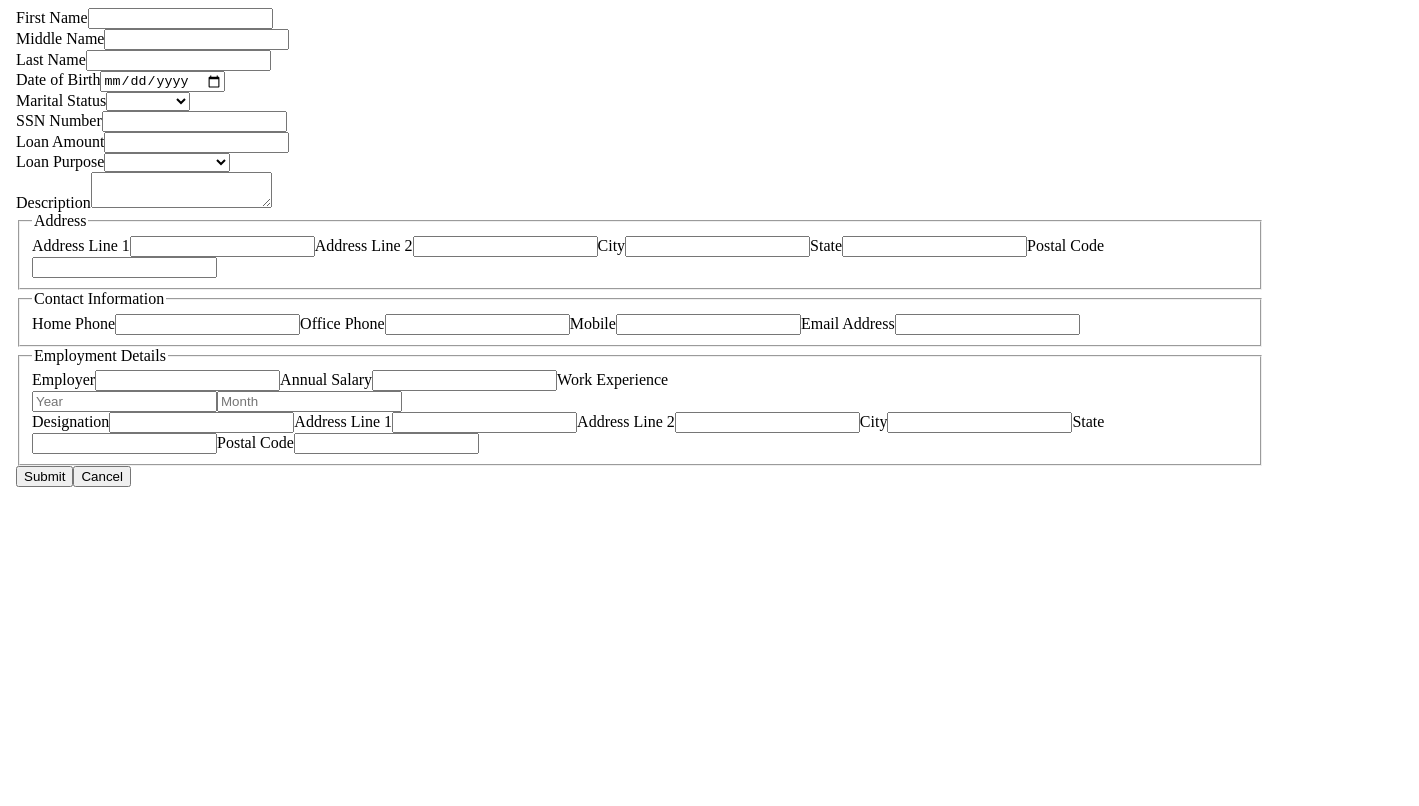
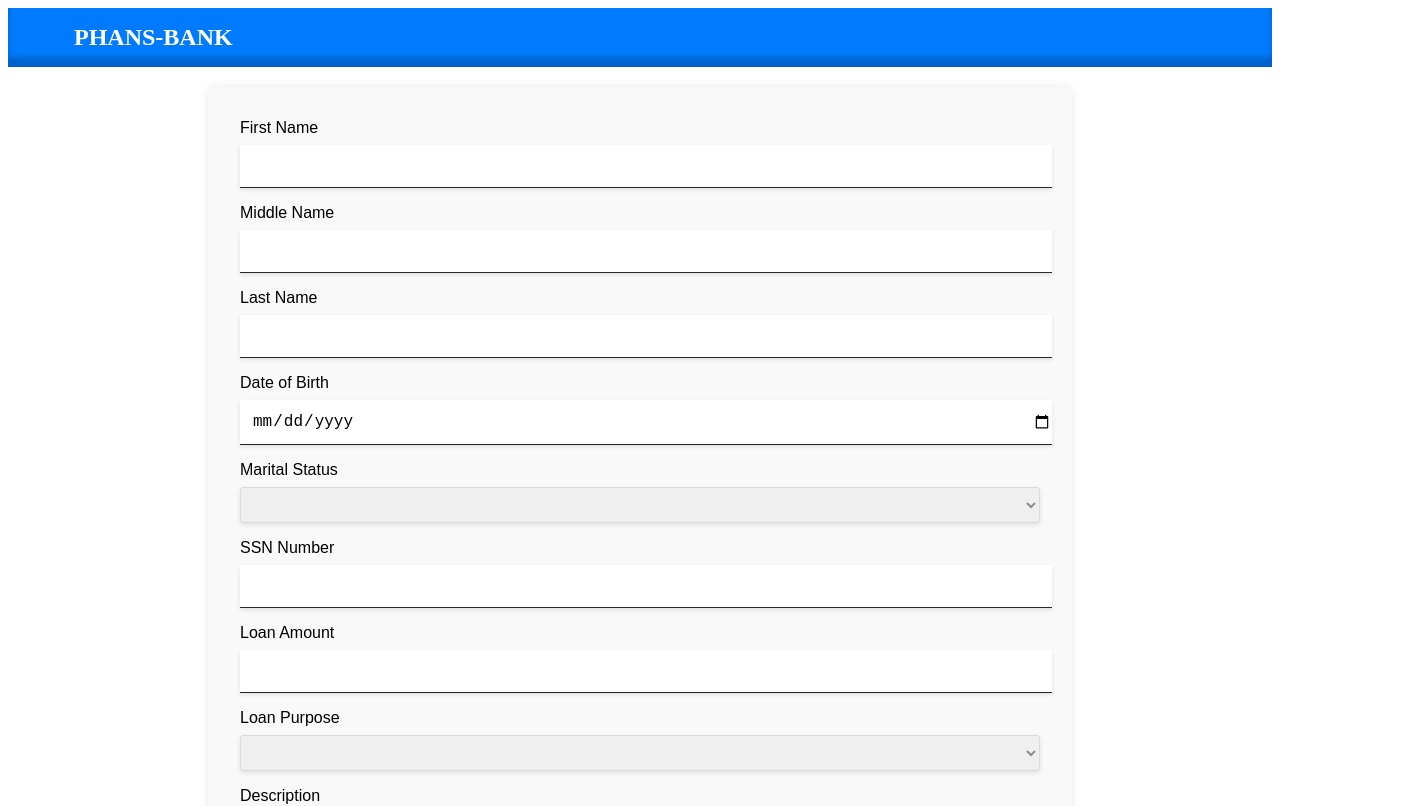
Before and after one commit to kriti-ss03/Loan-Processing-System-frontend, an Angular app in the folder loan-processing-system/: page /submitloan in a window 1280 px wide. Shown: the top 806 px of the page, 1419 px wide, since content can reach past the window. Built offline with nearby package versions, Linux system fonts and the light colour scheme.

Commit message:
decline reason logic updated

```diff
--- a/loan-processing-system/src/app/submitloan/submitloan.component.html
+++ b/loan-processing-system/src/app/submitloan/submitloan.component.html
@@ -2,6 +2,14 @@
     <app-submit-success/>
 }
 @else{
+  <nav class="navbar">
+    <div class="navbar-container">
+        <a href="/" class="navbar-logo">PHANS-BANK</a>
+
+        <a href="/" class="navbar-link">Home</a>
+
+    </div>
+</nav>
     <body>
       <form [formGroup]="applicationForm" (ngSubmit)="submitForm()">
         <div>
--- a/loan-processing-system/src/app/submitloan/submitloan.component.scss
+++ b/loan-processing-system/src/app/submitloan/submitloan.component.scss
@@ -1 +1,337 @@
-//
+/* Basic styles for the form */
+body {
+  font-family: Arial, sans-serif;
+  padding: 20px;
+  margin: 0px;
+  padding: 0px;
+  font-family: Arial, sans-serif;
+
+}
+
+
+//for navbar
+
+
+
+.navbar {
+  background-color: #007BFF; /* Blue color */
+  padding: 1rem;
+  color: #fff;
+  box-shadow: inset 0 -10px 6px rgba(0, 0, 0, 0.2)
+}
+
+.navbar-container {
+  display: flex;
+  justify-content: space-between;
+  align-items: center;
+  max-width: 1200px;
+  margin: 0 50px;
+
+
+}
+
+.navbar-logo {
+  font-size: 1.5rem;
+  font-weight: bold;
+  color: #fff;
+  text-decoration: none;
+}
+
+.navbar-menu {
+  list-style: none;
+  display: flex;
+  gap: 1rem;
+  margin: 0;
+  padding: 0;
+}
+
+.navbar-item {
+  list-style: none;
+}
+
+.navbar-link {
+  color: #fff;
+  text-decoration: none;
+  font-size: 1rem;
+  position: absolute;
+    left: 1380px
+}
+
+.navbar-link:hover {
+  text-decoration: underline;
+}
+
+.navbar-btn {
+  background-color: #fff;
+  color: #007BFF;
+  padding: 0.5rem 1rem;
+  border-radius: 5px;
+  text-decoration: none;
+  font-size: 1rem;
+}
+
+.navbar-btn:hover {
+  background-color: #0056b3;
+  color: #fff;
+}
+
+//navbar end
+
+
+
+form {
+  max-width: 800px;
+  margin: auto;
+  margin-top: 20px;
+  max-width: 800px;
+  padding: 2rem;
+  background-color: #f9f9f9;
+  border-radius: 8px;
+  box-shadow: 0 0 10px rgba(0, 0, 0, 0.1);
+}
+
+fieldset {
+  border: 1px solid #ddd;
+  border: none;
+  margin-bottom: 1.5rem;
+  padding: 0;
+}
+
+legend {
+  font-weight: bold;
+  padding: 0 10px;
+  font-size: 1.25rem;
+  font-weight: bold;
+  margin-bottom: 0.5rem;
+}
+
+label {
+  display: block;
+  display: block;
+  margin-bottom: 0.5rem;
+ font-weight: lighter;
+  // font-weight: bold;
+}
+
+input,
+select,
+textarea {
+  width: 100%;
+  padding: 10px;
+  margin-bottom: 15px;
+  margin-right: 15px;
+  border: 1px solid #ddd;
+  border-radius: 5px;
+  display: inline-block;
+}
+
+textarea {
+  resize: vertical;
+}
+
+/* Grid layout for the form */
+.row {
+  display: grid;
+  grid-template-columns: repeat(auto-fit, minmax(300px, 1fr));
+  gap: 20px;
+}
+
+.buttons {
+  display: flex;
+  justify-content: space-between;
+}
+
+button {
+  padding: 10px 20px;
+  border: none;
+  border-radius: 5px;
+  background-color: #007bff;
+  color: #fff;
+  cursor: pointer;
+  width: 45%;
+  margin: auto 10px;
+}
+
+
+button[type="button"] {
+  background-color: #6c757d;
+}
+
+button:hover {
+  opacity: 0.9;
+}
+
+.error {
+  color: red;
+}
+
+.error ul {
+  list-style: none;
+  padding: 0;
+}
+
+.error li {
+  margin-bottom: 5px;
+}
+
+/* Responsive styles */
+@media (max-width: 768px) {
+  .buttons {
+    flex-direction: column;
+  }
+
+  .buttons button {
+    width: 100%;
+    margin-bottom: 10px;
+  }
+}
+
+@media (max-width: 480px) {
+  input,
+  select,
+  textarea {
+    padding: 8px;
+  }
+
+  button {
+    padding: 8px 16px;
+  }
+}
+
+/* Heading style */
+h1 {
+  text-align: center;
+  font-size: 44px;
+  font-weight: bold;
+  font-size: 26px;
+  color: #1a3689; /* Example color: a shade of blue */
+  margin: auto;
+  max-width: 863px;
+  margin-top: 50px;
+  margin-bottom: 30px;
+}
+
+/* styles.css */
+
+
+
+input{
+width: 95%;
+border-radius: 3px;
+}
+
+
+/* Input and Select Fields */
+input, select, textarea {
+width: 100%;
+padding: 0.75rem;
+border: 1px solid #ccc;
+border-radius: 4px;
+margin-bottom: 1rem;
+font-size: 1rem;
+box-shadow: 0 2px 4px rgba(0, 0, 0, 0.1); /* Added shadow */
+transition: box-shadow 0.3s ease;
+border-radius: 0;
+  border-width: 0px;
+  border-bottom-width: 1px;
+  border-bottom-color: #29272a;
+  padding-right: 0px;
+}
+
+/* Button Style */
+button {
+padding: 0.75rem 1.5rem;
+border: none;
+border-radius: 4px;
+font-size: 1rem;
+cursor: pointer;
+transition: background-color 0.3s ease;
+}
+
+button[type="submit"] {
+background-color: #007bff;
+color: #fff;
+}
+
+button[type="button"] {
+background-color: #d53621;
+color: #fff;
+}
+
+button:hover {
+opacity: 0.9;
+}
+
+/* Error Messages */
+.error {
+color: #dc3545;
+font-size: 0.875rem;
+}
+
+.success-message {
+color: #28a745;
+font-size: 0.875rem;
+}
+
+
+
+
+input::placeholder {
+color: #8e8e8e; /* Gray color for the placeholder */
+opacity: 1; /* Fully opaque */
+font-size: 14px; /* Adjust the font size as needed */
+font-weight: 400; /* Normal font weight */
+}
+
+
+/* Optional: Style the textarea itself for a more Instagram-like look */
+
+select {
+border: 1px solid #dbdbdb; /* Light gray border */
+border-radius: 3px; /* Rounded corners */
+padding: 8px 10px; /* Padding inside the select field */
+font-size: 14px; /* Adjust the font size as needed */
+outline: none; /* Remove the outline on focus */
+transition: border-color 0.2s; /* Smooth transition for border color */
+color: #8e8e8e; /* Default text color */
+}
+
+select:focus {
+border-color: #a8a8a8; /* Slightly darker gray on focus */
+}
+
+select option {
+color: #333; /* Default text color for options */
+}
+
+select option[disabled][selected] {
+color: #8e8e8e; /* Gray color for the placeholder */
+display: none; /* Hide the placeholder in the dropdown list */
+}
+
+/* To show the placeholder when the select is not focused */
+select:invalid {
+color: #8e8e8e; /* Gray color for the placeholder */
+}
+
+li{
+list-style: square;
+}
+
+
+
+legend[_ngcontent-ng-c1190071546] {
+font-size: 1.25rem;
+font-weight: bold;
+margin-bottom: 0.7rem;
+padding-left: 0;
+}
+
+textarea::-webkit-input-placeholder { /* Chrome/Opera/Safari */
+color: #8e8e8e; /* Gray color for the placeholder */
+opacity: 1; /* Fully opaque */
+font-size: 14px; /* Adjust the font size as needed */
+font-weight: 400; /* Normal font weight */
+// font-size: ;
+font-family: sans-serif;
+}
--- a/loan-processing-system/src/app/view-application/view-application.component.html
+++ b/loan-processing-system/src/app/view-application/view-application.component.html
@@ -1,30 +1,33 @@
+<nav class="navbar">
+  <div class="navbar-container">
+      <a href="/" class="navbar-logo">PHANS-BANK</a>
+
+      <a href="/" class="navbar-link">Home</a>
+
+  </div>
+</nav>
+
 <div class="body1">
-  <div class="header">
-   <h1>Welcome To PHANS Bank</h1>
-  </div>
 <div class="application-details" >
   <h1>VIEW APPLICATION</h1>
   <div class="view-application foreground">
     <div class="application-summary name-fields">
       <div>
-        <strong>Application ID:</strong> {{ application.id }}
+        <strong>Application ID:</strong> {{ application.applicationId }}
       </div>
-      <div>
-        <strong>Application Status:</strong> {{ application.status }}
-      </div>
+        <div>
+          <strong>Application Status:</strong> {{ application.applicationStatus }}
+        </div>
+
+
       <div>
         <strong>Score:</strong> {{ application.score }}
       </div>
-      <!-- this part of the code is not working check it later, #now its working -->
-      <div *ngIf="declineRules.length==0">
+
         <strong>Decline Reason:</strong> {{ application.declineReason || 'None' }}
-      </div>
-      <div *ngIf="declineRules.length>0">
-        <strong>Decline Reason:</strong>
-        <li *ngFor="let rule of declineRules">
-          {{ rule }}
-        </li>
-      </div>
+       @for(rule of declineRules; track rule){
+        <li>{{rule}}</li>
+       }
     </div>
 
   </div>
--- a/loan-processing-system/src/app/view-application/view-application.component.scss
+++ b/loan-processing-system/src/app/view-application/view-application.component.scss
@@ -2,18 +2,68 @@ html{
   background-color:#ef2727bd;
   font-family: Arial, Helvetica, sans-serif
 }
-.header{
-  // background-color:#ef2727bd;
-  font-family: Arial, Helvetica, sans-serif;
-  background-color: #007bff;
-  background-color: #667f9a;
-  height:80px;
-  margin:-8px;
+.navbar {
+  background-color: #007BFF; /* Blue color */
+  padding: 1rem;
+  color: #fff;
+  box-shadow: inset 0 -10px 6px rgba(0, 0, 0, 0.2)
+}
+
+.navbar-container {
   display: flex;
-  justify-content: center;
+  justify-content: space-between;
   align-items: center;
-  text-align: center;
+  max-width: 1200px;
+  margin: 0 50px;
+
+
 }
+
+.navbar-logo {
+  font-size: 1.5rem;
+  font-weight: bold;
+  color: #fff;
+  text-decoration: none;
+}
+
+.navbar-menu {
+  list-style: none;
+  display: flex;
+  gap: 1rem;
+  margin: 0;
+  padding: 0;
+}
+
+.navbar-item {
+  list-style: none;
+}
+
+.navbar-link {
+  color: #fff;
+  text-decoration: none;
+  font-size: 1rem;
+  position: absolute;
+    left: 1380px
+}
+
+.navbar-link:hover {
+  text-decoration: underline;
+}
+
+.navbar-btn {
+  background-color: #fff;
+  color: #007BFF;
+  padding: 0.5rem 1rem;
+  border-radius: 5px;
+  text-decoration: none;
+  font-size: 1rem;
+}
+
+.navbar-btn:hover {
+  background-color: #0056b3;
+  color: #fff;
+}
+
 .body1{
   // background-color:#ef2727;
   font-family: Arial;
@@ -24,6 +74,7 @@ html{
   margin:35px 100px 15px 100px;
 
   background-color: #a4c2e2;
+
 
   border-radius: 25px;
   // height: 100%;
--- a/loan-processing-system/src/app/view-application/view-application.component.ts
+++ b/loan-processing-system/src/app/view-application/view-application.component.ts
@@ -18,19 +18,20 @@ export class ViewApplicationComponent implements OnInit {
   applicantSalary!:number
   applicantExp!:number
 
-  calculateAge(dofb:string, submittedDate:string ){
-    let dob = new Date(dofb);
-    let currentDate = new Date(submittedDate);
 
-    let age = currentDate.getFullYear() - dob.getFullYear();
+  // calculateAge(dofb:string, submittedDate:string ){
+  //   let dob = new Date(dofb);
+  //   let currentDate = new Date(submittedDate);
 
-    if (currentDate.getMonth() < dob.getMonth() ||
-        (currentDate.getMonth() === dob.getMonth() && currentDate.getDate() < dob.getDate())) {
-        age--;
-    }
+  //   let age = currentDate.getFullYear() - dob.getFullYear();
 
-    return age;
-  }
+  //   if (currentDate.getMonth() < dob.getMonth() ||
+  //       (currentDate.getMonth() === dob.getMonth() && currentDate.getDate() < dob.getDate())) {
+  //       age--;
+  //   }
+
+  //   return age;
+  // }
   // @Input({required:true}) userId!:number
   // i have a option of changing thw way how i take the data from backend and display on client side
   // currently i am going witht the form method but if this dosent work, then i can make the interface ofn application form and take the values similar to the one i did in viewapps code
@@ -52,18 +53,19 @@ export class ViewApplicationComponent implements OnInit {
       this.viewappsService.getApplicationById(Number(id)).subscribe(data => {
         this.application = data
 
-        this.applicantSalary = this.application.annualSalary ;
-        this.applicantExp = this.application.workExperienceYears*12 + this.application.workExperienceMonths;
-        this.applicantAge =  this.calculateAge(this.application.dateOfBirth, this.application.submittedDate)
-        if(this.applicantSalary<10000){
-          this.declineRules.push("Annual salary is less than $10,000")
-        }
-        if(this.applicantExp<6){
-          this.declineRules.push("Working exprience is less than 6 months")
-        }
-        if(this.applicantAge<18&&this.applicantAge>65){
-          this.declineRules.push("Age is not in the range of 18 to 65")
-        }
+        this.declineRules = this.application.declineReason.split('.');
+        // this.applicantSalary = this.application.annualSalary ;
+        // this.applicantExp = this.application.workExperienceYears*12 + this.application.workExperienceMonths;
+        // this.applicantAge =  this.calculateAge(this.application.dateOfBirth, this.application.submittedDate)
+        // if(this.applicantSalary<10000){
+        //   this.declineRules.push("Annual salary is less than $10,000")
+        // }
+        // if(this.applicantExp<6){
+        //   this.declineRules.push("Working exprience is less than 6 months")
+        // }
+        // if(this.applicantAge<18&&this.applicantAge>65){
+        //   this.declineRules.push("Age is not in the range of 18 to 65")
+        // }
       });
 
   }
```
